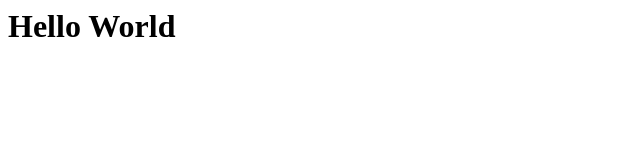
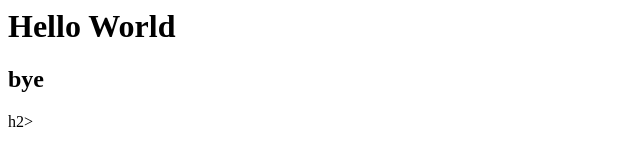
Before and after one commit to jobanpreet27/challenge-1, a website: page public/index.html in a window 1280 px wide. Shown: the full height of the page, 0-640 px from the left. Drawn offline with Linux system fonts and the light colour scheme.

Commit message:
second heading added

```diff
--- a/public/index.html
+++ b/public/index.html
@@ -1 +1,2 @@
 <h1>Hello World</h1>
+<h2> bye</h2>h2>
```
